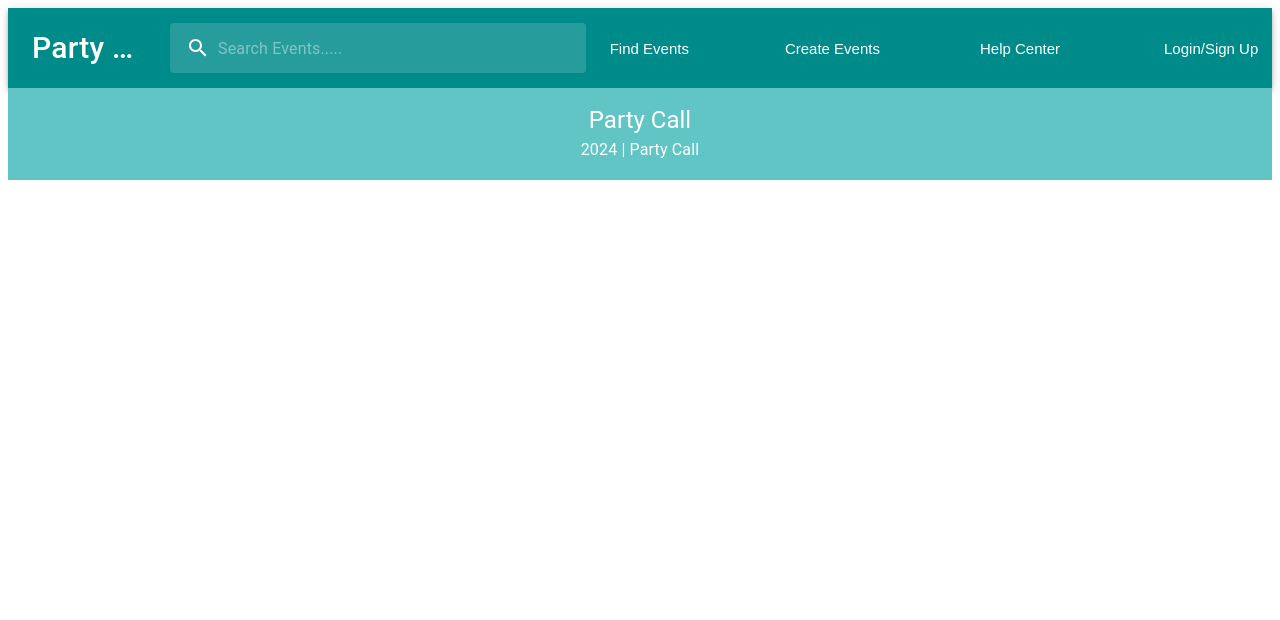
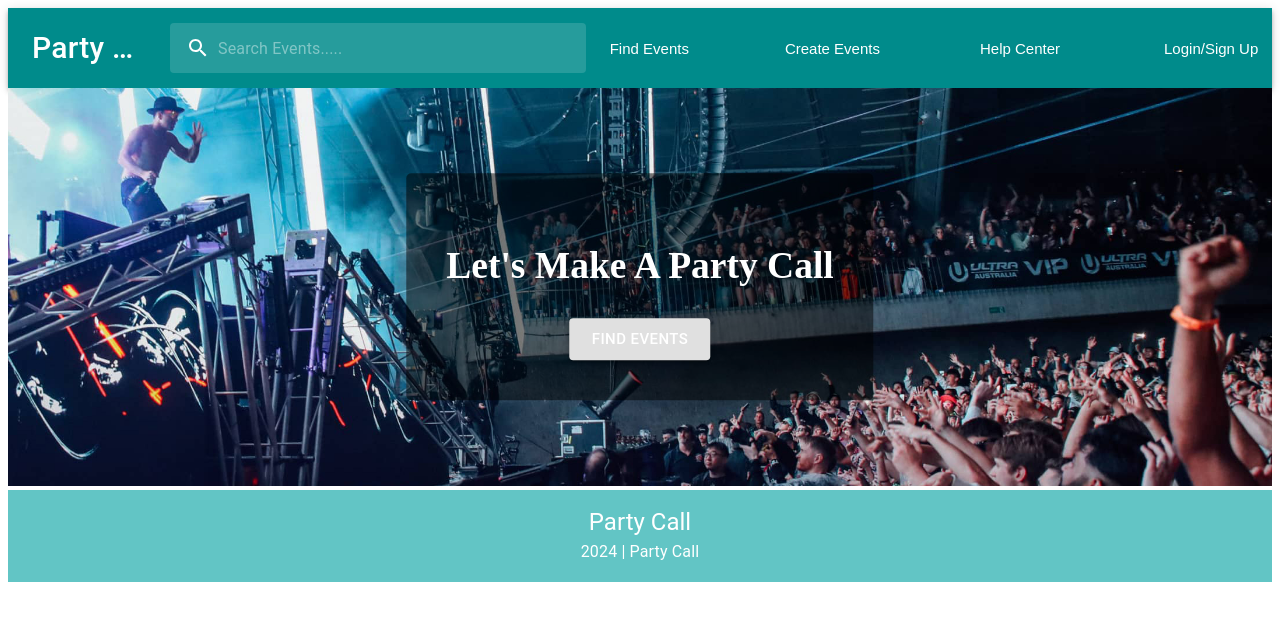
Before and after one commit to robhardial/party-call-front, a React (Vite) app in the folder party-call/: page / in a window 1280 px wide. Shown: the top 620 px of the page. Built offline with nearby package versions, Linux system fonts and the light colour scheme.

Commit message:
Created hero

```diff
--- a/party-call/src/App.tsx
+++ b/party-call/src/App.tsx
@@ -1,11 +1,13 @@
 import HeaderComponent from "./components/Header/HeaderComponent"
 import Footer from "./components/Footer/FooterComponent"
+import HeroComponent from "./components/Hero/HeroComponent"
 
 function App() {
 
   return (
     <>
     <HeaderComponent/>
+    <HeroComponent/>
     <Footer/>
     </>
   )
--- /dev/null
+++ b/party-call/src/components/Hero/HeroComponent.css
@@ -0,0 +1,23 @@
+.hero-container {
+    position: relative;
+    display: inline-block;
+  }
+
+  .hero-image {
+    width: 100%;
+    height: auto;
+    display: block;
+  }
+
+  .hero-text {
+    position: absolute;
+    top: 50%;
+    left: 50%;
+    transform: translate(-50%, -50%);
+    color: white; /* Change to your preferred text color */
+    text-align: center;
+    background-color: rgba(0, 0, 0, 0.5); /* Optional: add background to text for better visibility */
+    padding: 40px;
+    border-radius: 5px;
+    font-size: 25px;
+  }
--- /dev/null
+++ b/party-call/src/components/Hero/HeroComponent.tsx
@@ -0,0 +1,22 @@
+import React from 'react';
+import PartyImg from "../../assets/party.jpeg"
+import { Button } from '@mui/material';
+import Grid2 from '@mui/material/Unstable_Grid2/Grid2';
+import './HeroComponent.css'
+
+const HeroComponent: React.FC = () => {
+
+    return(
+        <section className="custom-hero">
+                <div className="hero-container">
+                <img src={PartyImg} alt="Party Banner" className="hero-image" />
+                <div className="hero-text">
+                    <h1>Let's Make A Party Call</h1>
+                    <Button size="large" variant="contained" color='inherit'>Find Events</Button>
+                </div>
+                </div>
+        </section>
+    )
+}
+
+export default HeroComponent;
```
Also changed, not shown: party-call/src/assets/party.jpeg (added).
